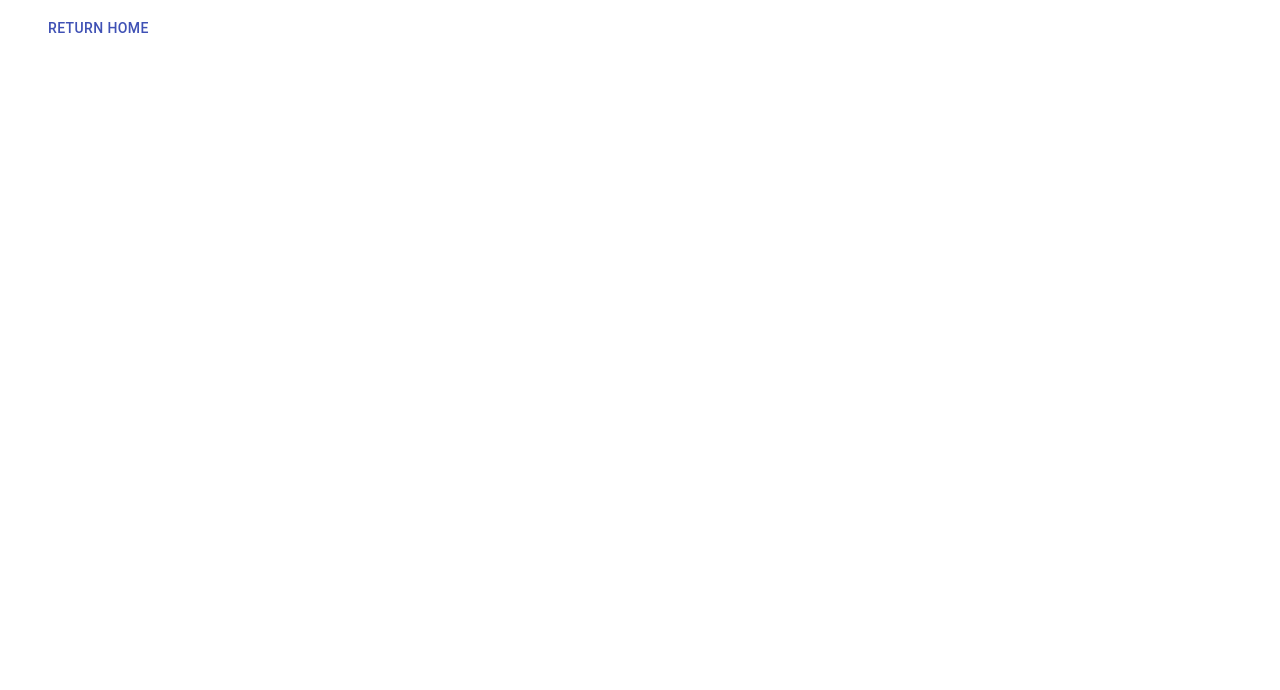
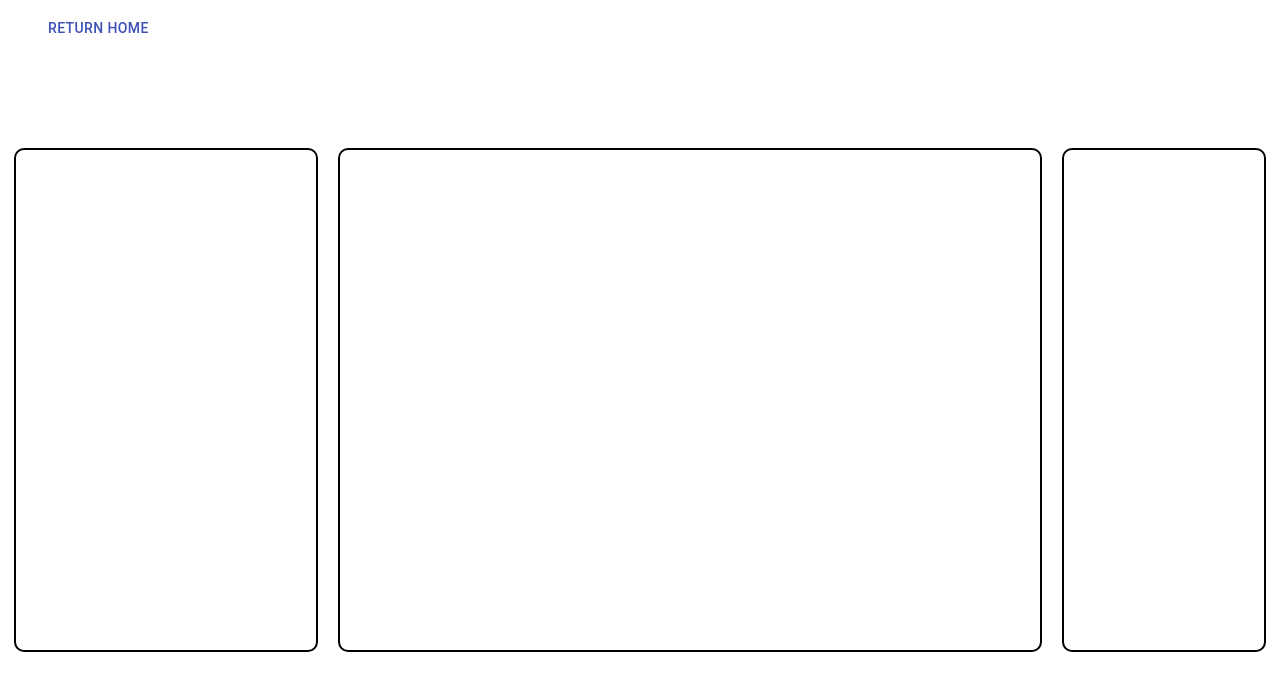
Before and after one commit to jackytsheng/gadget, a React (Create React App) app: page /logicsimulator in a window 1280 px wide. Shown: the top 690 px of the page. Built offline with nearby package versions, Linux system fonts and the light colour scheme.

Commit message:
added structure for new project logic gate

```diff
--- /dev/null
+++ b/src/components/LogicSimulator/LogicSimulator.jsx
@@ -0,0 +1,22 @@
+import React from 'react';
+import styled from "styled-components";
+import ModuleCanvas from './ModuleCanvas';
+import ModulePool from './ModulePool';
+import LogicTable from './LogicTable';
+import theme from './Theme'
+const Wrapper = styled.div`
+  display: flex;
+  height:100vh;
+  width:100vw;
+  justify-content:center;
+  align-items: center;
+  @media (max-width: 1000px) {
+    flex-direction: column;
+  }
+`;
+export default ()=>
+<Wrapper>
+  <ModulePool CanvasHeight={theme.height.large} />
+  <ModuleCanvas CanvasHeight={theme.height.large} />
+  <LogicTable CanvasHeight={theme.height.large} />
+</Wrapper>
--- /dev/null
+++ b/src/components/LogicSimulator/LogicTable.jsx
@@ -0,0 +1,12 @@
+import React from 'react';
+import styled from "styled-components";
+const Wrapper = styled.div(({CanvasHeight})=>({
+  border: '2px solid black',
+  width: '200px',
+  borderRadius: '10px',
+  height:CanvasHeight,
+}));
+
+export default ({CanvasHeight})=>
+<Wrapper CanvasHeight={CanvasHeight}>
+</Wrapper>
--- /dev/null
+++ b/src/components/LogicSimulator/ModuleCanvas.jsx
@@ -0,0 +1,12 @@
+import React from 'react';
+import styled from "styled-components";
+const Wrapper = styled.div(({CanvasHeight})=>({
+  border: '2px solid black',
+  width: '700px',
+  borderRadius: '10px',
+  height:CanvasHeight,
+  margin:'0 20px',
+}));
+export default ({CanvasHeight})=>
+<Wrapper CanvasHeight={CanvasHeight}>
+</Wrapper>
--- /dev/null
+++ b/src/components/LogicSimulator/ModulePool.jsx
@@ -0,0 +1,11 @@
+import React from 'react';
+import styled from "styled-components";
+const Wrapper = styled.div(({CanvasHeight})=>({
+  border: '2px solid black',
+  width: '300px',
+  borderRadius: '10px',
+  height:CanvasHeight,
+}));
+export default ({CanvasHeight})=>
+<Wrapper CanvasHeight={CanvasHeight}>
+</Wrapper>
--- /dev/null
+++ b/src/components/LogicSimulator/Theme.jsx
@@ -0,0 +1,15 @@
+const theme = {
+  color: {
+    AntiqueBrass: "#cb997e",
+    DesertSand: "#ddbea9",
+    ChampagnePink: "#ffe8d6",
+    AshGray: "#b7b7a4",
+    Artichoke: "#a5a58d",
+    Ebony: "#6b705c",
+  },
+  height: {
+    large: "500px",
+  }
+};
+
+export default theme
--- /dev/null
+++ b/src/components/LogicSimulator/index.js
@@ -0,0 +1 @@
+export {default} from './LogicSimulator'
--- a/src/routes/Home/Home.jsx
+++ b/src/routes/Home/Home.jsx
@@ -109,6 +109,16 @@ class Home extends React.Component {
               this.handleClick("/siege");
             }}
           />
+          <ProjectCard
+            width={WIDTH}
+            img={Siege}
+            height={MEDIA_HEIGHT}
+            title="Logic Simulator"
+            description="Want to build your own abstructive logic gates ? Put your hands on it"
+            handleClick={() => {
+              this.handleClick("/logicsimulator");
+            }}
+          />
           <Filler />
           <Filler />
           <Filler />
--- a/src/routes/Root.jsx
+++ b/src/routes/Root.jsx
@@ -13,6 +13,7 @@ import { Button } from "@material-ui/core";
 import TwoZeroFourEight from '../components/TwoZeroFourEight';
 import DobutsuShogi from '../components/DobutsuShogi';
 import Siege from '../components/Siege';
+import LogicSimulator from '../components/LogicSimulator';
 const ReturnHome = ({ handleClick }) => {
   return (
     <ReturnHomeBtn color="primary" onClick={handleClick}>
@@ -70,6 +71,11 @@ export default () => {
             <TwoZeroFourEight />
           </FullSizeCanvas>
         </Route>
+        <Route path="/logicsimulator" exact>
+          <FullSizeCanvas>
+            <LogicSimulator />
+          </FullSizeCanvas>
+        </Route>
         <Route path="/" exact>
           <Home />
         </Route>
```
Also changed, not shown: src/components/LogicSimulator/ColorSelector.jsx (added), src/components/LogicSimulator/LogicComponent.jsx (added), src/components/LogicSimulator/LogicLight.jsx (added), 1 other file (tests, documents, lock files or other folders).
